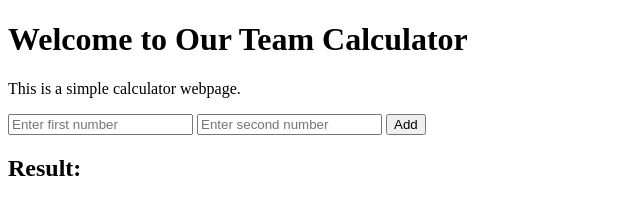
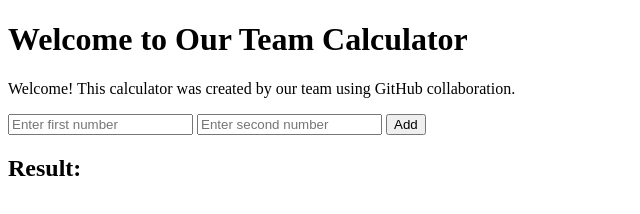
Before and after one commit to maga701/simple-assignment-final, a plain HTML site: page index.html in a window 1280 px wide. Shown: the whole page, without its empty margins (0-640 px from the left). Drawn offline with Linux system fonts and the light colour scheme.

Commit message:
Updated welcome message

```diff
--- a/index.html
+++ b/index.html
@@ -5,7 +5,7 @@
 </head>
 <body>
     <h1>Welcome to Our Team Calculator</h1>
-    <p id="message">This is a simple calculator webpage.</p>
+    <p id="message">Welcome! This calculator was created by our team using GitHub collaboration.</p>
 
     <input type="number" id="num1" placeholder="Enter first number">
     <input type="number" id="num2" placeholder="Enter second number">
```
